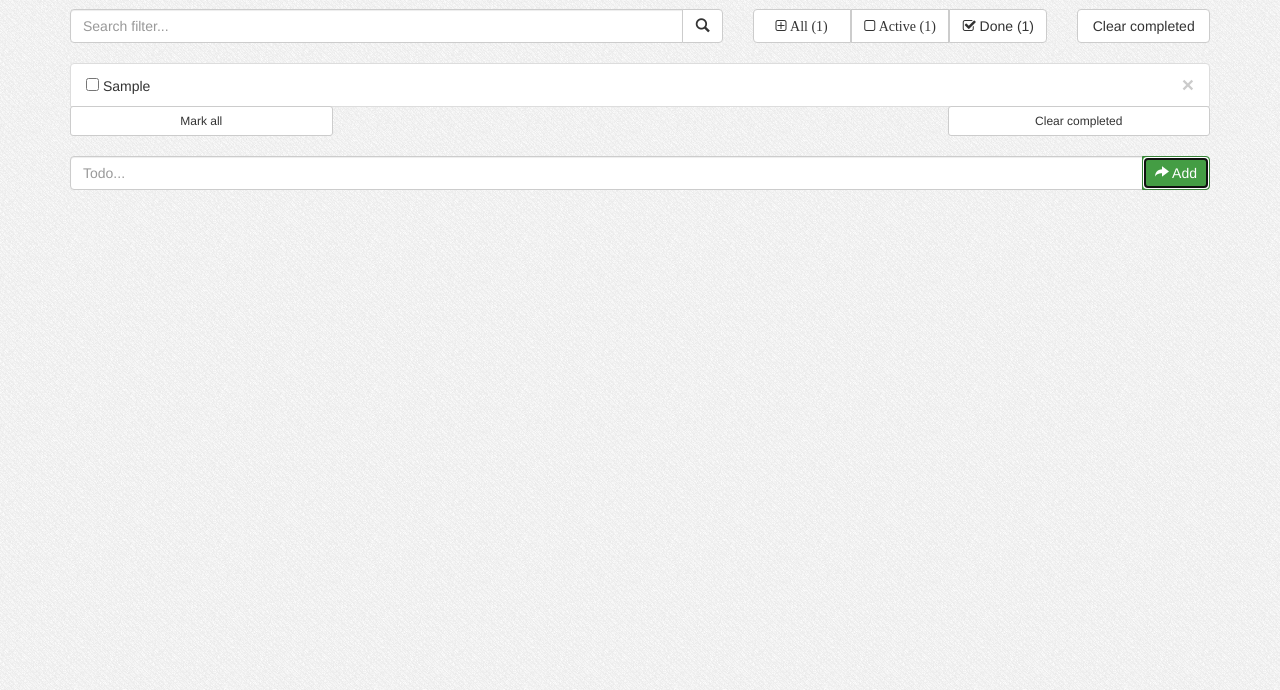
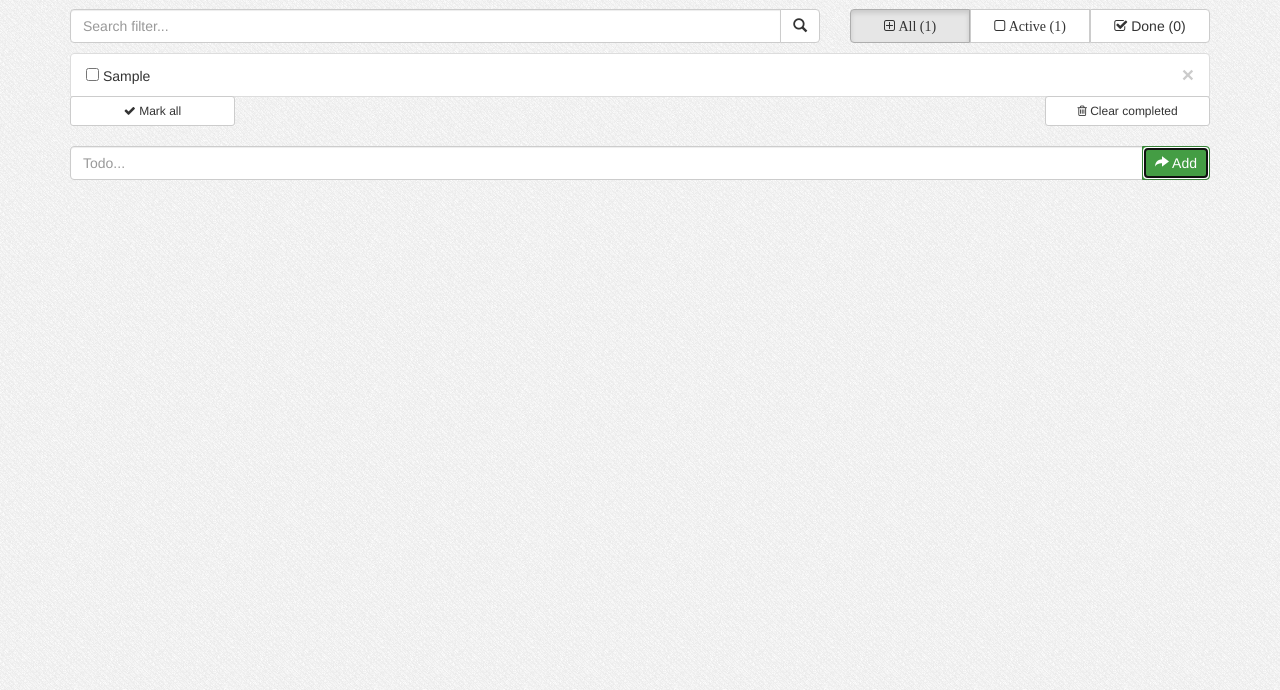
Before and after one commit to johnymachine/todoer, a plain HTML site: page index.html in a window 1280 px wide. Both pictures are taken after typing "Sample" into the empty fields and a click on the button "Add". Shown: the part 110-800 px from the top of the page. Drawn offline with Linux system fonts and the light colour scheme.

Commit message:
Finished version 1.0.0

```diff
--- a/index.html
+++ b/index.html
@@ -27,57 +27,54 @@
         <h1 class="text-center">Todoer</h1>
       </div>
     </div>
+
     <div id="filter-box">
       <div class="row">
-        <div class="col-lg-7 col-md-5 col-sm-12">
+        <div class="col-lg-8 col-md-7 col-sm-12">
           <div class="input-group input-group">
-            <input type="text" class="form-control" placeholder="Search filter...">
+            <input type="text" class="form-control" placeholder="Search filter..." ng-model="searchFilter">
             <span class="input-group-btn">
+
             <button class="btn btn-default" type="button"><span class="glyphicon glyphicon-search" aria-hidden="true"></span>
             </button>
             </span>
           </div>
         </div>
-        <div class="col-lg-5 col-md-7 col-sm-12">
-          <div class="row">
-            <div class="col-xs-12 col-sm-8">
+        <div class="col-lg-4 col-md-5 col-sm-12">
           <div class="btn-group btn-group-justified" role="group" aria-label="...">
             <div class="btn-group" role="group">
-                  <button type="button" class="btn btn-default"><span class="fa fa-plus-square-o"> All (1)</button>
+              <button type="button" class="btn btn-default" ng-class="{'active' : show == 'All'}" ng-click="show='All'"><span class="fa fa-plus-square-o"> All ({{allTodoCount}})</button>
               </div>
               <div class="btn-group" role="group">
-                  <button type="button" class="btn btn-default"><span class="fa fa-square-o"> Active (1)</button>
+                <button type="button" class="btn btn-default" ng-class="{'active' : show == 'Active'}" ng-click="show='Active'"><span class="fa fa-square-o"> Active ({{activeTodoCount}})</button>
                 </div>
                 <div class="btn-group" role="group">
-                  <button type="button" class="btn btn-default"><span class="fa fa-check-square-o"></span> Done (1)</button>
-                </div>
-              </div>
-            </div>
-            <div class="col-xs-12 col-sm-4">
-              <button type="button" class="btn btn-default btn-block" ng-click="clearCompleted()">Clear completed</button>
+                <button type="button" class="btn btn-default" ng-class="{'active' : show == 'Done'}" ng-click="show='Done'"><span class="fa fa-check-square-o"></span> Done ({{completedTodoCount}})</button>
             </div>
           </div>
         </div>
       </div>
     </div>
+
     <div id="list-box">
       <div class="row">
         <div class="col-md-12">
-          <ul class="list-group">
-            <li class="list-group-item" ng-repeat="todo in todos track by $index">
-              <input type="checkbox" ng-model="todo.completed"> {{todo.title}}
+          <ul class="list-group" ng-cloak>
+            <li class="list-group-item" ng-repeat="todo in todos | filter:searchFilter | filter:statusFilter track by $index">
               <button type="button" class="close" aria-label="Remove" ng-click="deleteTodo()"><span aria-hidden="true">&times;</span>
               </button>
+              <input type="checkbox" ng-model="todo.completed"> {{todo.title}}
             </li>
-            <li class="list-group-item text-center" ng-show="!todos.length"><em>No todos, start by adding some! </em><span class="glyphicon glyphicon-share-alt" aria-hidden="true"></span></li>
-            <div class="row" ng-show="todos.length">
-              <div class="col-xs-3">
-                <button type="button" class="btn btn-default btn-sm btn-block" ng-click="clearCompleted()">Mark all</button>
+            <div class="row" ng-if="todos.length">
+              <div class="col-xs-6 col-sm-4 col-md-2">
+                <button type="button" class="btn btn-default btn-sm btn-block" ng-click="markAll()"><span class="fa fa-check" aria-hidden="true"></span> Mark all</button>
               </div>
-              <div class="col-xs-offset-6 col-xs-3">
-                <button type="button" class="btn btn-default btn-sm btn-block" ng-click="clearCompleted()">Clear completed</button>
+              <div class="col-xs-6 col-sm-4 col-sm-offset-4 col-md-2 col-md-offset-8">
+                <button type="button" class="btn btn-default btn-sm btn-block" ng-click="clearCompleted()"><span class="fa fa-trash-o" aria-hidden="true"></span> Clear completed</button>
               </div>
             </div>
+            <li class="list-group-item text-center" ng-if="!todos.length"><em>No todos, start by adding some! </em><span class="glyphicon glyphicon-share-alt" aria-hidden="true"></span>
+            </li>
           </ul>
         </div>
       </div>
--- a/js/app.js
+++ b/js/app.js
@@ -17,34 +17,64 @@ Todo.factory('todoStorage', function() {
 });
 
 Todo.controller('todoCtrl', function todoCtrl($scope, todoStorage) {
-  var todos = $scope.todos = todoStorage.get();
+  $scope.todos = todoStorage.get();
+  $scope.show = 'All';
+  $scope.allTodoCount = 0;
+  $scope.activeTodoCount = 0;
+  $scope.completedTodoCount = 0;
   $scope.newTodo = '';
+  $scope.searchFilter = '';
 
   $scope.addTodo = function() {
-    var newTodo = $scope.newTodo.trim();
-    if (newTodo.length === 0) {
+    $scope.newTodo.trim();
+    if ($scope.newTodo.length === 0) {
       return;
     }
-
-    todos.push({
-      title: newTodo,
-      completed: false
+    $scope.todos.push({
+      title: $scope.newTodo,
+      completed: false,
+      created: Date.now()
     });
     $scope.newTodo = '';
   };
 
   $scope.deleteTodo = function(todo) {
-    todos.splice(todos.indexOf(todo), 1);
+    $scope.todos.splice($scope.todos.indexOf(todo), 1);
   };
 
   $scope.clearCompleted = function() {
-    $scope.todos = todos = todos.filter(function(val) {
+    $scope.todos = $scope.todos.filter(function(val) {
       return !val.completed;
     });
   };
 
+  $scope.markAll = function() {
+    $scope.todos.forEach(function(todo) {
+      todo.completed = true;
+    });
+  };
+
+  $scope.statusFilter = function(todo) {
+    if ($scope.show === "All") {
+      return true;
+    } else if (!todo.completed && $scope.show === "Active") {
+      return true;
+    } else if (todo.completed && $scope.show === "Done") {
+      return true;
+    } else {
+      return false;
+    }
+  };
+
   $scope.$watch("todos", function(newVal, oldVal) {
     if (newVal !== null && angular.isDefined(newVal) && newVal !== oldVal) {
+      $scope.allTodoCount = $scope.todos.length;
+      $scope.activeTodoCount = $scope.todos.filter(function(val) {
+        return !val.completed;
+      }).length;
+      $scope.completedTodoCount = $scope.todos.filter(function(val) {
+        return val.completed;
+      }).length;
       todoStorage.put(newVal);
     }
   }, true);
```
Lines whose indentation alone changed are shown as unchanged.
